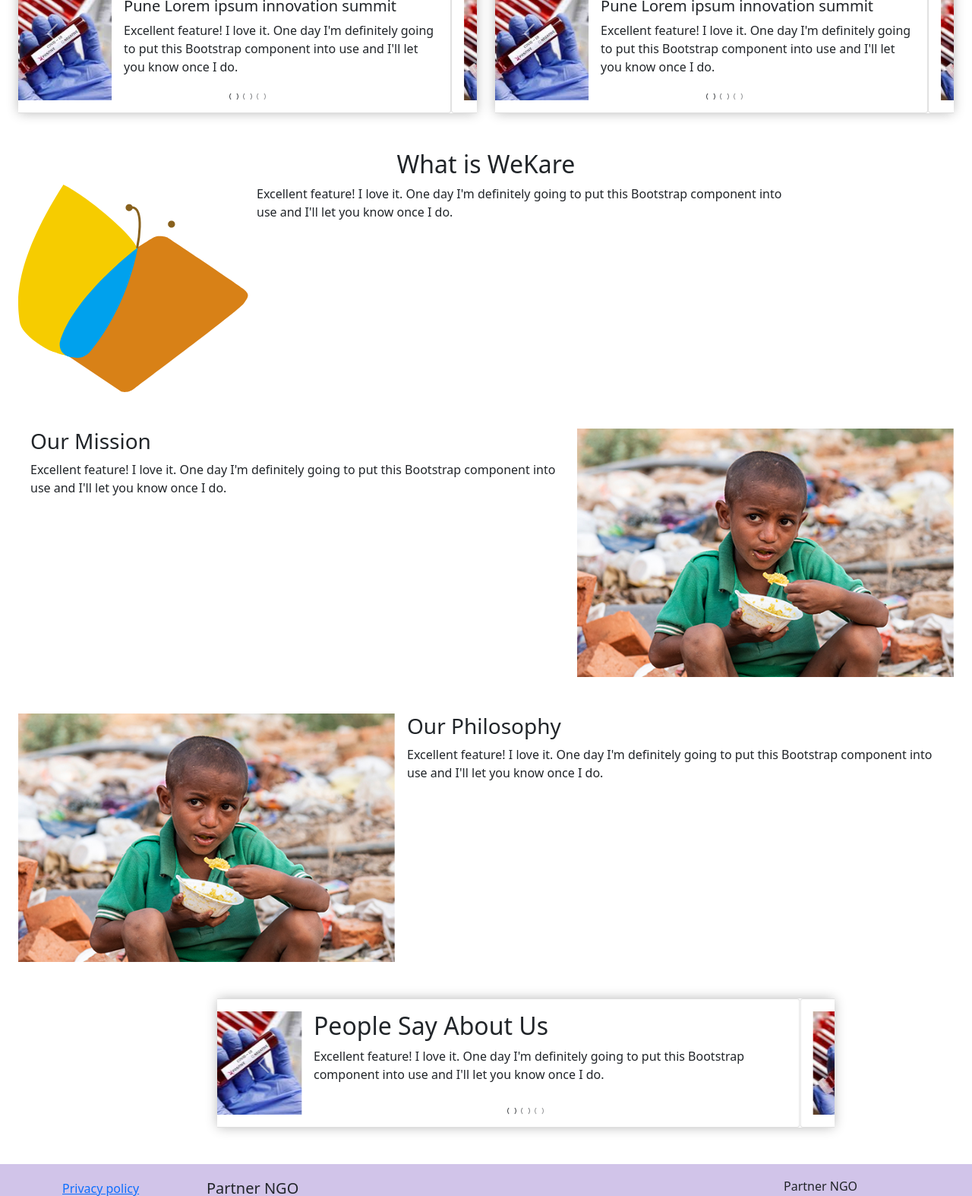
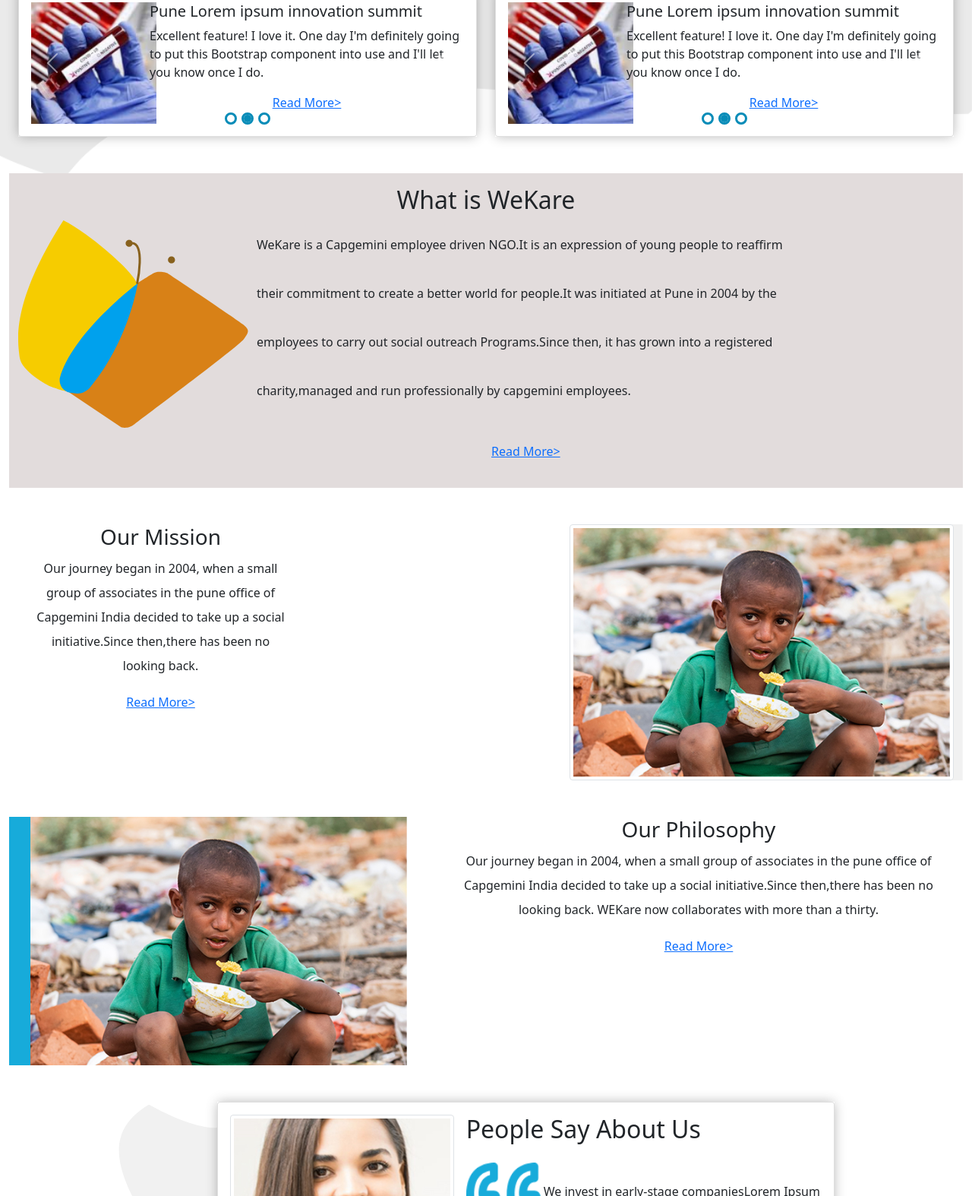
Before and after one commit to sharathsk-bob/Bootstrap-Assignment, a website: page index.html in a window 1280 px wide. Shown: the part 655-2229 px from the top of the page at 76% size. Drawn offline with nearby package versions, Linux system fonts and the light colour scheme.

Commit message:
6th commit

```diff
--- a/css/styles.css
+++ b/css/styles.css
@@ -1,5 +1,39 @@
 /* .navbar-dark {
     background-color: #512DA8; } */
+.main1{
+    background-image: url('/img/news-event-bg.png');
+    background-repeat:no-repeat;
+    background-position:top;
+    background-size: 100% 16%;
+}
+.wekare{
+    background: rgb(226, 220, 220);
+    line-height: 4;
+}
+.ourMission{
+    line-height: 2;
+    text-align: center;
+    background-image: url('/img/mission-bg.png');
+    background-repeat:no-repeat;
+    background-position:top;
+    background-position:right;
+}
+.ourPhil{
+    line-height: 2;
+    text-align: center;
+    background-image: url('/img/philospy-bg.png');
+    background-repeat:no-repeat;
+    background-position:top;
+    background-position:left;
+}
+.testimonial{
+    background-image: url('/img/testimonial-left-bg.png');
+    background-repeat:no-repeat;
+    background-position:10%;
+}
+.readMore{
+    text-align: center;
+}
 #button1{
   padding: 5px 50px;
   text-align: center;
@@ -17,8 +51,15 @@
     border-style: solid;
     border-width: 1px;
 }
+.top-carousel{
+    padding-top: 0%;
+}
+.nav{
+    border-bottom:2px solid black ;
+}
 .navbar-light {
-        background-color: white; }
+        background-color: white;
+    border-bottom: 2px solid black;}
 body {
 
     padding: 50px 0px 0px 0px;
@@ -61,17 +102,25 @@
     border-bottom: 1px ridge;
     min-height: 400px;
 }
+.carousel-indicators {
+    bottom: -30px;
+}
 .carousel .carousel-indicators li{
-    height: 10px;
-    width: 10px;
-    border-radius: 100%;
-    border-style: solid;
-    border-width: 1px;
+        border-radius: 50%;
+        border: 3px solid rgb(8, 140, 184);
+        width: 6px;
+        height: 6px;
+        padding: 2px;
+        position: relative;
+        background-color: white;
+        opacity: 1;
+}
+.carousel-indicators li.active {
 
-  }
-.carousel-indicators {
-    bottom: -50px;
+    background-color: rgb(8, 140, 184);
+
 }
+
 .carousel .carousel-inner{
     box-shadow: 0px 0px 15px -1px rgba(0, 0, 0, 0.3);
 }
--- a/index.html
+++ b/index.html
@@ -18,10 +18,9 @@
     <title>Bootstrap Assignment</title>
   </head>
   <body>
-    <div class="container-fluid">
       <div
         id="carouselExampleControls"
-        class="carousel slide"
+        class="carousel slide top-carousel"
         data-bs-ride="carousel"
       >
         <div class="carousel-inner" role="listbox">
@@ -79,6 +78,7 @@
           </a>
         </div>
       </div>
+      <div class="container-fluid bg-img main1">
       <header >
         <nav class="navbar navbar-light navbar-expand-sm fixed-top">
           <a class="navbar-brand" href="#"
@@ -159,7 +159,7 @@
         </nav>
       </header>
       <main>
-        <div class="container-fluid mt-5">
+        <div class="container-fluid carousels mt-5">
           <div class="row">
             <div class="col-6">
               <div
@@ -167,11 +167,11 @@
                 class="carousel slide"
                 data-bs-ride="carousel"
               >
+              <h5 class="text-primary mb-4">News</h5>
                 <div class="carousel-inner" role="listbox">
                   <div class="carousel-item active">
                     <div class="d-flex">
                       <div class="card">
-                        <h5 class="card-header bg-white text-primary">News</h5>
                         <div class="card-body">
                           <div class="d-flex">
                             <div class="flex-shrink-0">
@@ -184,6 +184,7 @@
                                 definitely going to put this Bootstrap component
                                 into use and I'll let you know once I do.
                               </p>
+                              <p class="readMore"><a href="" >Read More></a></p>
                             </div>
                           </div>
                         </div>
@@ -193,7 +194,6 @@
                   <div class="carousel-item">
                     <div class="d-flex">
                       <div class="card">
-                        <h5 class="card-header bg-white text-primary">News</h5>
                         <div class="card-body">
                           <div class="d-flex">
                             <div class="flex-shrink-0">
@@ -206,6 +206,7 @@
                                 definitely going to put this Bootstrap component
                                 into use and I'll let you know once I do.
                               </p>
+                              <p class="readMore"><a href="" >Read More></a></p>
                             </div>
                           </div>
                         </div>
@@ -215,7 +216,6 @@
                   <div class="carousel-item">
                     <div class="d-flex">
                       <div class="card">
-                        <h5 class="card-header bg-white text-primary">News</h5>
                         <div class="card-body">
                           <div class="d-flex">
                             <div class="flex-shrink-0">
@@ -228,6 +228,7 @@
                                 definitely going to put this Bootstrap component
                                 into use and I'll let you know once I do.
                               </p>
+                              <p class="readMore"><a href="" >Read More></a></p>
                             </div>
                           </div>
                         </div>
@@ -274,13 +275,13 @@
                 class="carousel slide"
                 data-bs-ride="carousel"
               >
+              <h5 class="text-primary mb-4">
+                Upcoming Events
+              </h5>
                 <div class="carousel-inner" role="listbox">
                   <div class="carousel-item active">
                     <div class="d-flex">
                       <div class="card">
-                        <h5 class="card-header bg-white text-primary">
-                          Upcoming Events
-                        </h5>
                         <div class="card-body">
                           <div class="d-flex">
                             <div class="flex-shrink-0">
@@ -293,6 +294,7 @@
                                 definitely going to put this Bootstrap component
                                 into use and I'll let you know once I do.
                               </p>
+                              <p class="readMore"><a href="" >Read More></a></p>
                             </div>
                           </div>
                         </div>
@@ -302,9 +304,6 @@
                   <div class="carousel-item">
                     <div class="d-flex">
                       <div class="card">
-                        <h5 class="card-header bg-white text-primary">
-                          Upcoming Events
-                        </h5>
                         <div class="card-body">
                           <div class="d-flex">
                             <div class="flex-shrink-0">
@@ -317,6 +316,7 @@
                                 definitely going to put this Bootstrap component
                                 into use and I'll let you know once I do.
                               </p>
+                              <p class="readMore"><a href="" >Read More></a></p>
                             </div>
                           </div>
                         </div>
@@ -326,9 +326,6 @@
                   <div class="carousel-item">
                     <div class="d-flex">
                       <div class="card">
-                        <h5 class="card-header bg-white text-primary">
-                          Upcoming Events
-                        </h5>
                         <div class="card-body">
                           <div class="d-flex">
                             <div class="flex-shrink-0">
@@ -341,6 +338,7 @@
                                 definitely going to put this Bootstrap component
                                 into use and I'll let you know once I do.
                               </p>
+                              <p class="readMore"><a href="" >Read More></a></p>
                             </div>
                           </div>
                         </div>
@@ -383,56 +381,64 @@
             </div>
           </div>
         </div>
-        <div class="container-fluid mt-5">
+        <div class="container-fluid mt-5 wekare">
           <div class="row">
-            <h2 class="text-center">What is WeKare</h2>
+            <h2 class="text-center mt-3">What is WeKare</h2>
             <div class="col-3 justify-content-center">
               <img src="img/butterfly.png" alt="news" />
             </div>
             <div class="col-7 justify-content-center">
               <p>
-                Excellent feature! I love it. One day I'm definitely going to
-                put this Bootstrap component into use and I'll let you know once
-                I do.
+                WeKare is a Capgemini employee driven NGO.It is an expression of young people to reaffirm their commitment to
+                create a better world for people.It was initiated at Pune in 2004 by the employees to carry out social outreach
+                Programs.Since then, it has grown into a registered charity,managed and run professionally by capgemini employees.
               </p>
+              <p class="readMore"><a href="" >Read More></a></p>
             </div>
           </div>
         </div>
-        <div class="container-fluid mt-5">
+        <div class="container-fluid mt-5 ourMission ">
           <div class="row">
             <div class="d-flex">
               <div class="flex-grow-1 ms-3">
-                <h3>Our Mission</h3>
+                <div class="row">
+                  <div class="col-6">
+                    <h3>Our Mission</h3>
                 <p>
-                  Excellent feature! I love it. One day I'm definitely going to
-                  put this Bootstrap component into use and I'll let you know
-                  once I do.
+                  Our journey began in 2004, when a small group of associates
+                  in the pune office of Capgemini India decided to take up a
+                  social initiative.Since then,there has been no looking back.
                 </p>
+                <p class="readMore"><a href="" >Read More></a></p>
               </div>
-              <div class="flex-shrink-0">
+              </div>
+              </div>
+              <div class="flex-shrink-0 img-fluid img-thumbnail ">
                 <img src="img/our-mission.png" alt="news" />
               </div>
             </div>
           </div>
         </div>
-        <div class="container-fluid mt-5">
+        <div class="container-fluid mt-5 ourPhil">
           <div class="row">
             <div class="d-flex">
-              <div class="flex-shrink-0">
+              <div class="flex-shrink-0 ms-3">
                 <img src="img/our-mission.png" alt="news" />
               </div>
-              <div class="flex-grow-1 ms-3">
+              <div class="flex-grow-1 ms-5">
                 <h3>Our Philosophy</h3>
                 <p>
-                  Excellent feature! I love it. One day I'm definitely going to
-                  put this Bootstrap component into use and I'll let you know
-                  once I do.
+                  Our journey began in 2004, when a small group of associates
+                  in the pune office of Capgemini India decided to take up a
+                  social initiative.Since then,there has been no looking back.
+                  WEKare now collaborates with more than a thirty.
                 </p>
+                <p class="readMore"><a href="" >Read More></a></p>
               </div>
             </div>
           </div>
         </div>
-        <div class="container-fluid mt-5">
+        <div class="container-fluid mt-5 testimonial">
           <div class="row align-items-center justify-content-center">
             <div class="col-8 offset-1">
               <div
@@ -446,15 +452,25 @@
                       <div class="card">
                         <div class="card-body">
                           <div class="d-flex">
-                            <div class="flex-shrink-0">
-                              <img src="img/news-img.png" alt="news" />
+                            <div class="flex-shrink-0 h-50 d-inline-block">
+                              <img src="img/consultant.png" class="img-fluid img-thumbnail "  alt="news" />
+                              <h4 class="row justify-content-center">PRIYANKA JOGLEKAR</h4>
+
+                      <p class="row justify-content-center">Seniour Consultant</p>
                             </div>
                             <div class="flex-grow-1 ms-3">
                               <h2>People Say About Us</h2>
-                              <p>
-                                Excellent feature! I love it. One day I'm
-                                definitely going to put this Bootstrap component
-                                into use and I'll let you know once I do.
+                              <p class="ourMission">
+                                <div class="flex-shrink-0 h-25 d-inline-block">
+                                  <img src="img/top-qoute.png" class="img-fluid"  alt="news" />
+                                </div>
+                                We invest in early-stage companiesLorem Ipsum is simply
+                                dummy text of the printing and typesetting industry. Lorem
+                                Ipsum has been the industry standard dummy text ever Since
+                                the 1500s, whose products and services enable the 1500s,whose products and services enable the poor to
+                                <div class="flex-shrink-0 h-25 d-inline-block">
+                                  <img src="img/bottom-qoute.png" class="img-fluid"  alt="news" />
+                                </div>
                               </p>
                             </div>
                           </div>
@@ -467,15 +483,25 @@
                       <div class="card">
                         <div class="card-body">
                           <div class="d-flex">
-                            <div class="flex-shrink-0">
-                              <img src="img/news-img.png" alt="news" />
+                            <div class="flex-shrink-0 h-50 d-inline-block">
+                              <img src="img/consultant.png" class="img-fluid img-thumbnail" alt="news" />
+                              <h4 class="row justify-content-center">PRIYANKA JOGLEKAR</h4>
+
+                      <p class="row justify-content-center">Seniour Consultant</p>
                             </div>
                             <div class="flex-grow-1 ms-3">
-                              <h5>Pune Lorem ipsum innovation summit</h5>
-                              <p>
-                                Excellent feature! I love it. One day I'm
-                                definitely going to put this Bootstrap component
-                                into use and I'll let you know once I do.
+                              <h2>People Say About Us</h2>
+                              <p class="row justify-content-center">
+                                <div class="flex-shrink-0 h-25 d-inline-block">
+                                  <img src="img/top-qoute.png" class="img-fluid"  alt="news" />
+                                </div>
+                                We invest in early-stage companiesLorem Ipsum is simply
+                                dummy text of the printing and typesetting industry. Lorem
+                                Ipsum has been the industry standard dummy text ever Since
+                                the 1500s, whose products and services enable the 1500s,whose products and services enable the poor to
+                                 <div class="flex-shrink-0 h-25 d-inline-block">
+                                  <img src="img/bottom-qoute.png" class="img-fluid"  alt="news" />
+                                </div>
                               </p>
                             </div>
                           </div>
@@ -488,16 +514,28 @@
                       <div class="card">
                         <div class="card-body">
                           <div class="d-flex">
-                            <div class="flex-shrink-0">
-                              <img src="img/news-img.png" alt="news" />
+                            <div class="flex-shrink-0 h-50 d-inline-block">
+                              <img src="img/consultant.png" class="img-fluid img-thumbnail"  alt="news" />
+                              <h4 class="row justify-content-center">PRIYANKA JOGLEKAR</h4>
+
+                              <p class="row justify-content-center">Seniour Consultant</p>
                             </div>
                             <div class="flex-grow-1 ms-3">
-                              <h5>Pune Lorem ipsum innovation summit</h5>
-                              <p>
+                              <h2>People Say About Us</h2>
+                              <p class="row justify-content-center">
+                                <div class="flex-shrink-0 h-25 d-inline-block">
+                                  <img src="img/top-qoute.png" class="img-fluid"  alt="news" />
+                                </div>
                                 Excellent feature! I love it. One day I'm
                                 definitely going to put this Bootstrap component
                                 into use and I'll let you know once I do.
+                                <div class="flex-shrink-0 h-25 d-inline-block">
+                                  <img src="img/bottom-qoute.png" class="img-fluid"  alt="news" />
+                                </div>
                               </p>
+                              <div>
+
+                              </div>
                             </div>
                           </div>
                         </div>
@@ -519,22 +557,6 @@
                       data-bs-slide-to="2"
                     ></li>
                   </ol>
-                  <a
-                    class="carousel-control-prev"
-                    href="#carouselExampleControls4"
-                    role="button"
-                    data-bs-slide="prev"
-                  >
-                    <span class="carousel-control-prev-icon"></span>
-                  </a>
-                  <a
-                    class="carousel-control-next"
-                    href="#carouselExampleControls4"
-                    role="button"
-                    data-bs-slide="next"
-                  >
-                    <span class="carousel-control-next-icon"></span>
-                  </a>
                 </div>
               </div>
             </div>
@@ -588,6 +610,7 @@
       integrity="sha384-MrcW6ZMFYlzcLA8Nl+NtUVF0sA7MsXsP1UyJoMp4YLEuNSfAP+JcXn/tWtIaxVXM"
       crossorigin="anonymous"
     ></script> -->
+    <script src="https://ajax.googleapis.com/ajax/libs/jquery/3.6.0/jquery.slim.min.js"></script>
     <script
       src="https://cdn.jsdelivr.net/npm/@popperjs/core@2.9.2/dist/umd/popper.min.js"
       integrity="sha384-IQsoLXl5PILFhosVNubq5LC7Qb9DXgDA9i+tQ8Zj3iwWAwPtgFTxbJ8NT4GN1R8p"
--- a/js/scripts.js
+++ b/js/scripts.js
@@ -1,7 +1,7 @@
 $(window).scroll(function(){
     if($(this).scrollTop()>15){
-        $('header').addClass("fixed-content");
+        $('header').addClass("navbar-light");
     }else{
-        $('header').removeClass("fixed-content");
+        $('header').removeClass("navbar-light");
     }
 });
```
Also changed, not shown: img/consultant.png (added).
